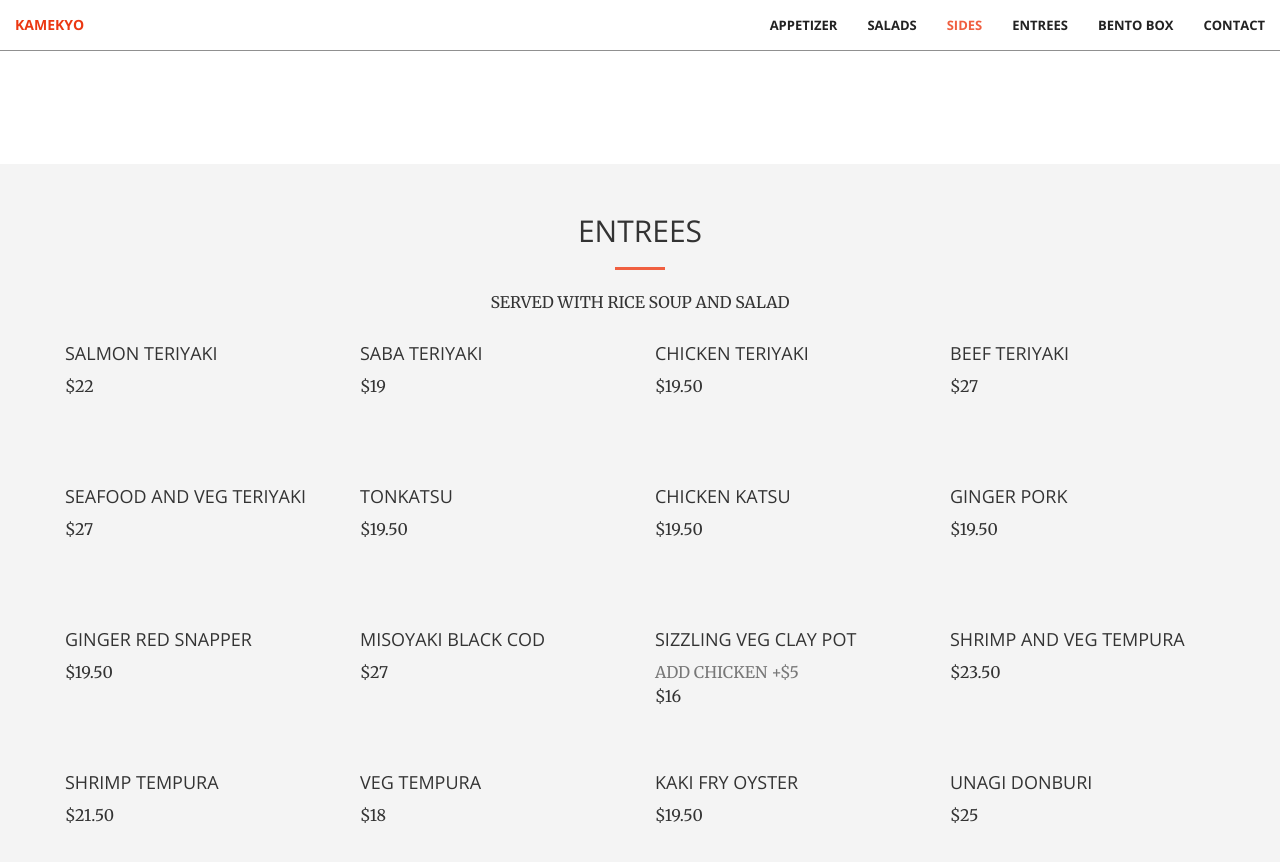
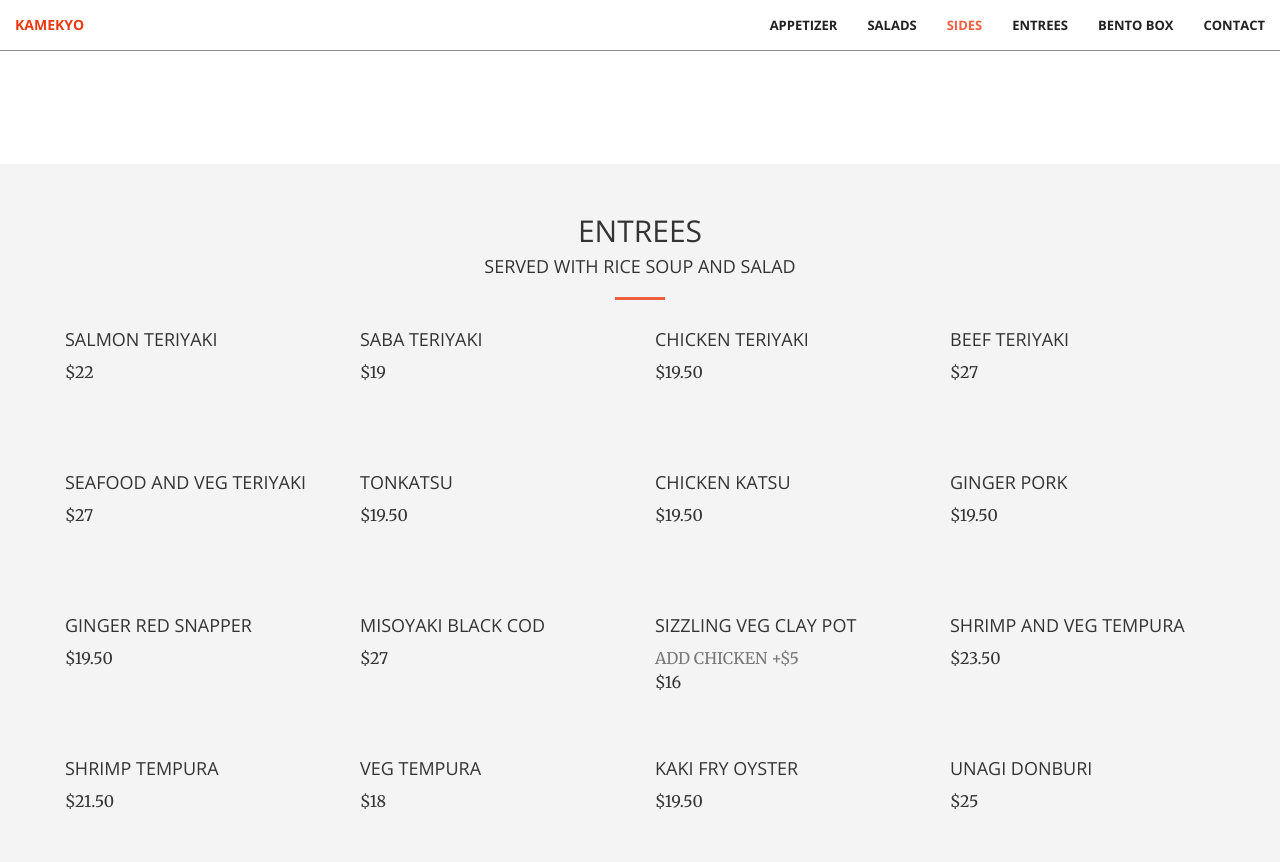
Before and after one commit to CyrusLiang/kamekyo, a Jekyll site: the page built from index.html, in a window 1280 px wide and 900 px high, scrolled down 2551 px. Shown: the top 862 px of the window. Built offline with Jekyll 4.4.1, drawn with Linux system fonts in a browser that asks for light colours.

```diff
--- a/_includes/entrees.html
+++ b/_includes/entrees.html
@@ -3,8 +3,8 @@
         <div class="row">
             <div class="col-lg-12 text-center">
                 <h2 class="section-heading">Entrees</h2>
+                <h4>Served with rice soup and salad</h4>
                 <hr class="primary">
-                <p>Served with rice soup and salad</p>
             </div>
         </div>
     </div>
```
